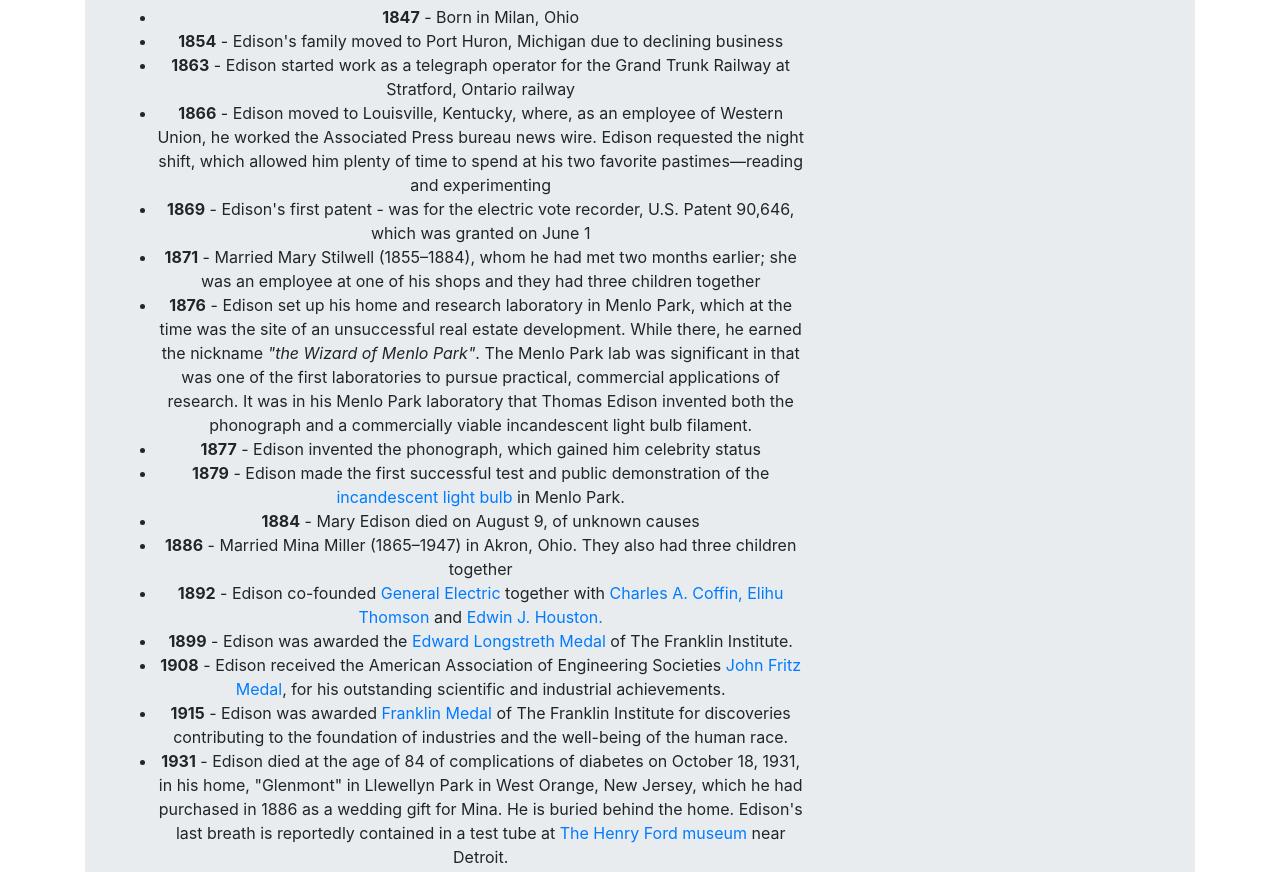
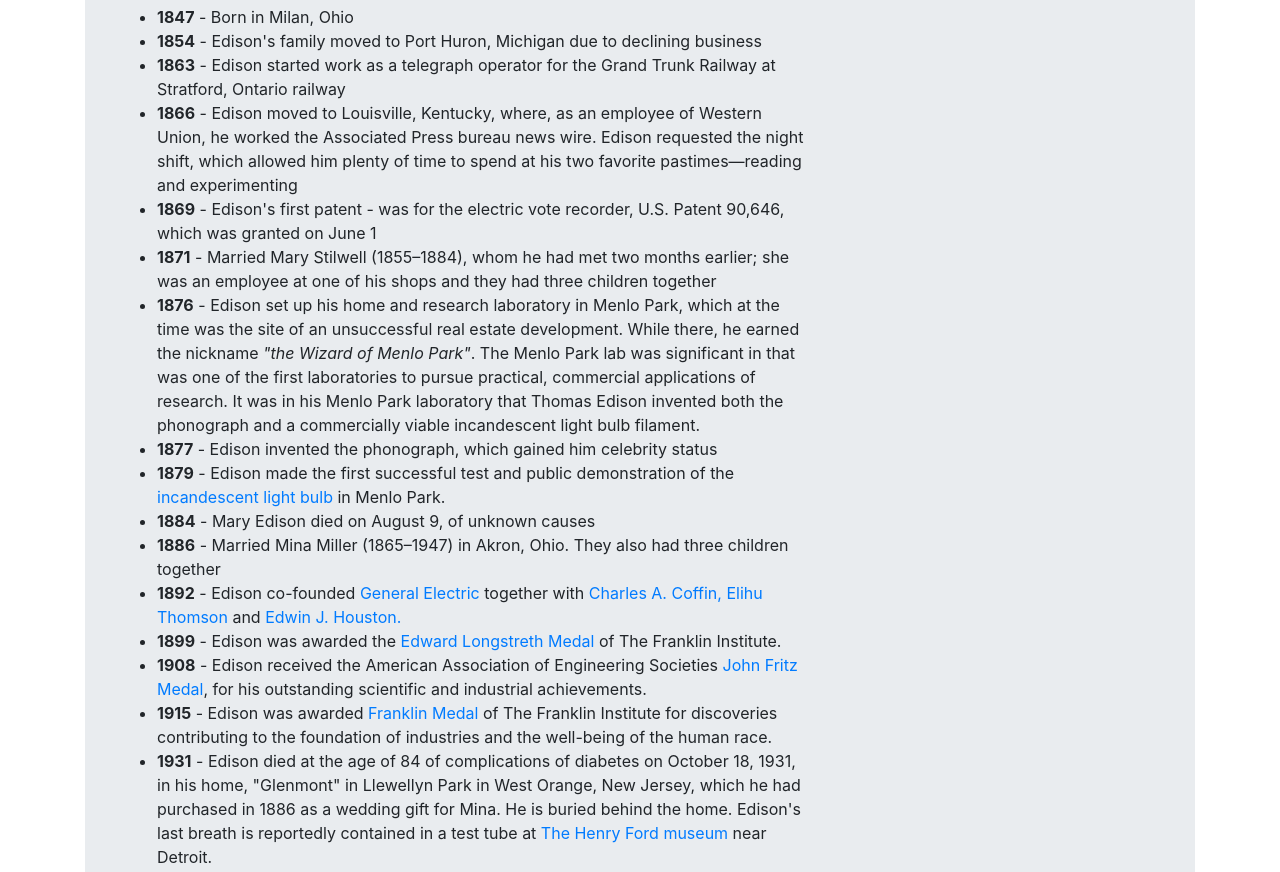
Before and after one commit to gladysalaga/gladysalaga.github.io, a plain HTML site: page index.html in a window 1280 px wide. Shown: the part 527-1399 px from the top of the page. Drawn offline with nearby package versions, Linux system fonts and the light colour scheme.

Commit message:
update html

```diff
--- a/index.html
+++ b/index.html
@@ -1,8 +1,12 @@
 <!DOCTYPE html>
-<html>
+<html lang="en-gb">
     <head>
-        <title>Tribute page</title>
-        <link rel="stylesheet" href="https://cdn.jsdelivr.net/npm/bootstrap@4.6.0/dist/css/bootstrap.min.css" integrity="sha384-B0vP5xmATw1+K9KRQjQERJvTumQW0nPEzvF6L/Z6nronJ3oUOFUFpCjEUQouq2+l" crossorigin="anonymous">
+      <meta charset="utf-8" />
+      <meta name="viewport" content="width=device-width, initial-scale=1, shrink-to-fit=no" />
+      <meta name="description" content="" />
+      <meta name="author" content="" />
+      <title>Tribute page</title>
+      <link rel="stylesheet" href="https://cdn.jsdelivr.net/npm/bootstrap@4.6.0/dist/css/bootstrap.min.css" integrity="sha384-B0vP5xmATw1+K9KRQjQERJvTumQW0nPEzvF6L/Z6nronJ3oUOFUFpCjEUQouq2+l" crossorigin="anonymous">
     </head>
     <body>
 <div class="container">
@@ -11,7 +15,7 @@
         <div class="col-xs-12">
           <h1 class="text-center">Thomas A. Edison</h1>
           <h2 class="text-center"> <em> The Wizard of Menlo Park </em> </h2>
-          <div class="thumbnail text-center"><img src="https://upload.wikimedia.org/wikipedia/commons/thumb/9/9d/Thomas_Edison2.jpg/800px-Thomas_Edison2.jpg" alt="Thomas Edison">
+          <div class="thumbnail text-center"><img src="https://upload.wikimedia.org/wikipedia/commons/thumb/9/9d/Thomas_Edison2.jpg/800px-Thomas_Edison2.jpg" alt="Thomas Edison"></div>
           <div class="caption text-center">This is a picture of Thomas Edison in 1922</div>
           <div class="col-xs-12 col-sm-10 col-sm-offset-1 col-md-8 col-md-offset-2">
           <h3> Here is a timeline of Thomas Edison's life: </h3>
@@ -27,7 +31,7 @@
             <li><b>1879</b> - Edison made the first successful test and public demonstration of the <a href="https://en.wikipedia.org/wiki/Incandescent_light_bulb" target="_blank">incandescent light bulb</a> in Menlo Park.</li>
             <li><b>1884</b> - Mary Edison died on August 9, of unknown causes</li>
             <li><b>1886</b> - Married Mina Miller (1865–1947) in Akron, Ohio. They also had three children together</li>
-            <li><b>1892</b> - Edison co-founded <a href="https://en.wikipedia.org/wiki/General_Electric" target="_blank">General Electric</a> together with <a href="https://en.wikipedia.org/wiki/Charles_A._Coffin" target="_blank">Charles A. Coffin,<a href="https://en.wikipedia.org/wiki/Elihu_Thomson" target="_blank"> Elihu Thomson</a> and <a href="https://en.wikipedia.org/wiki/Edwin_J._Houston" target="_blank">Edwin J. Houston.</a></li>
+            <li><b>1892</b> - Edison co-founded <a href="https://en.wikipedia.org/wiki/General_Electric" target="_blank">General Electric</a> together with <a href="https://en.wikipedia.org/wiki/Charles_A._Coffin" target="_blank">Charles A. Coffin,</a> <a href="https://en.wikipedia.org/wiki/Elihu_Thomson" target="_blank"> Elihu Thomson</a> and <a href="https://en.wikipedia.org/wiki/Edwin_J._Houston" target="_blank">Edwin J. Houston.</a></li>
             <li><b>1899</b> - Edison was awarded the <a href="https://en.wikipedia.org/wiki/Edward_Longstreth_Medal" target="_blank">Edward Longstreth Medal</a> of The Franklin Institute.</li>
             <li><b>1908</b> - Edison received the American Association of Engineering Societies <a href="https://en.wikipedia.org/wiki/John_Fritz_Medal" target="_blank">John Fritz Medal</a>, for his outstanding scientific and industrial achievements.</li>
             <li><b>1915</b> - Edison was awarded <a href="https://en.wikipedia.org/wiki/Franklin_Medal" target ="_blank">Franklin Medal</a> of The Franklin Institute for discoveries contributing to the foundation of industries and the well-being of the human race.</li>
```
